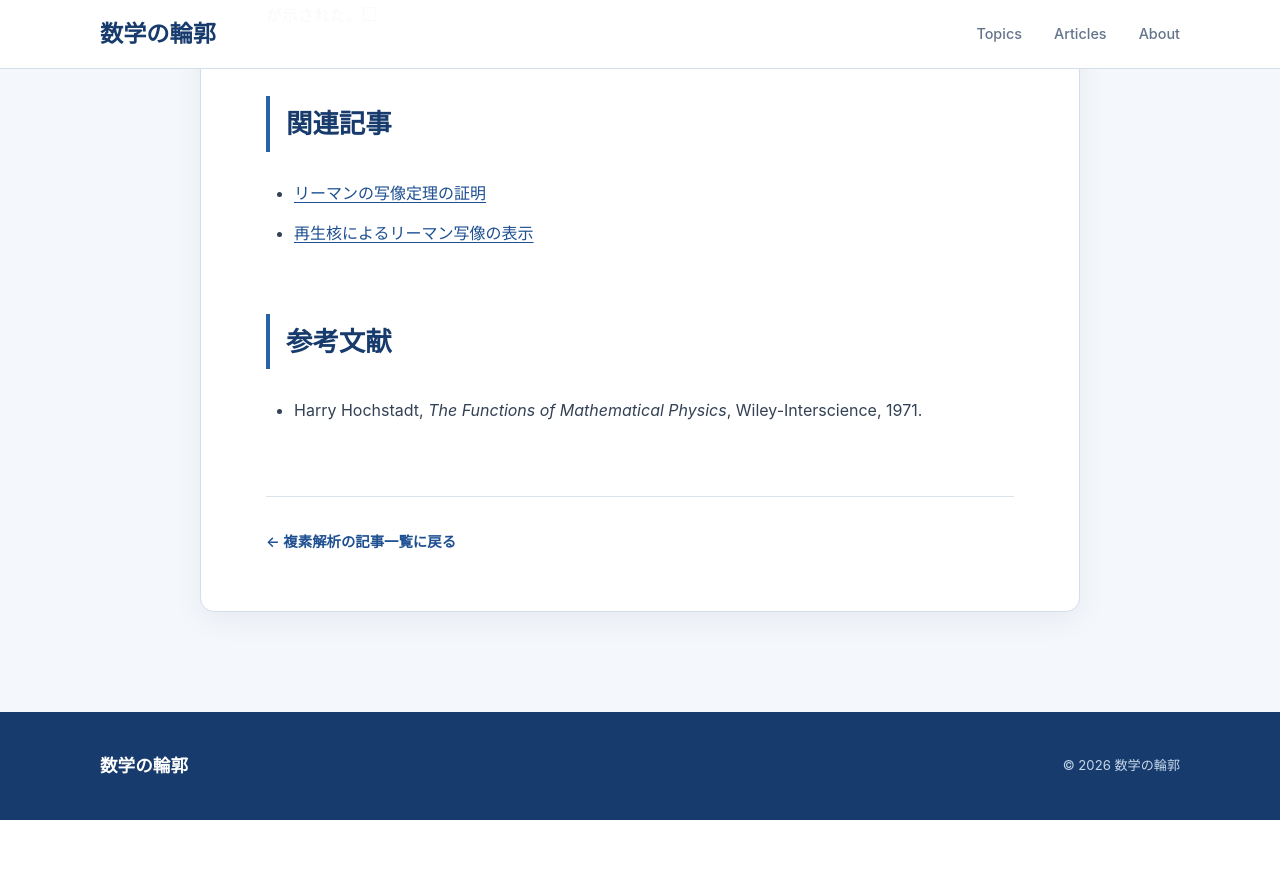
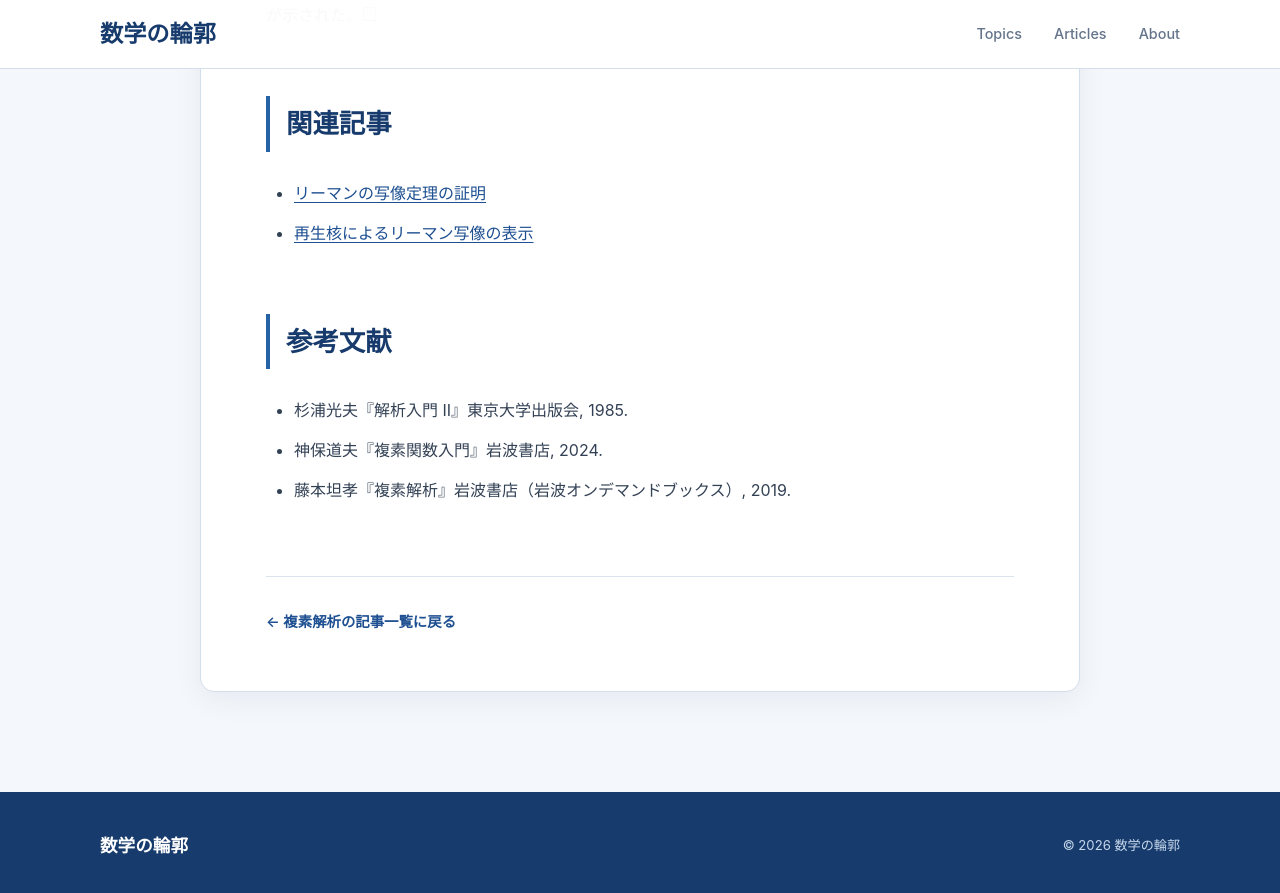
Before and after one commit to koukano/koukano.github.io, a Jekyll site: the page built from articles/holomorphic-mean-value-formula.md, in a window 1280 px wide and 900 px high, scrolled down 1784 px. Shown: the top 893 px of the window. Built offline with Jekyll 4.4.1, drawn with Linux system fonts in a browser that asks for light colours; before the commit the page ends 2604 px from its top, so only the background shows below that.

Commit message:
Use multiple references for complex analysis articles

```diff
--- a/_layouts/article.html
+++ b/_layouts/article.html
@@ -219,6 +219,12 @@
             <li>{{ reference }}</li>
             {% endfor %}
           </ul>
+          {% elsif page.category == "complex-analysis" %}
+          <ul>
+            <li>杉浦光夫『解析入門 II』東京大学出版会, 1985.</li>
+            <li>神保道夫『複素関数入門』岩波書店, 2024.</li>
+            <li>藤本坦孝『複素解析』岩波書店（岩波オンデマンドブックス）, 2019.</li>
+          </ul>
           {% else %}
           <ul>
             <li>Harry Hochstadt, <cite>The Functions of Mathematical Physics</cite>, Wiley-Interscience, 1971.</li>
```
